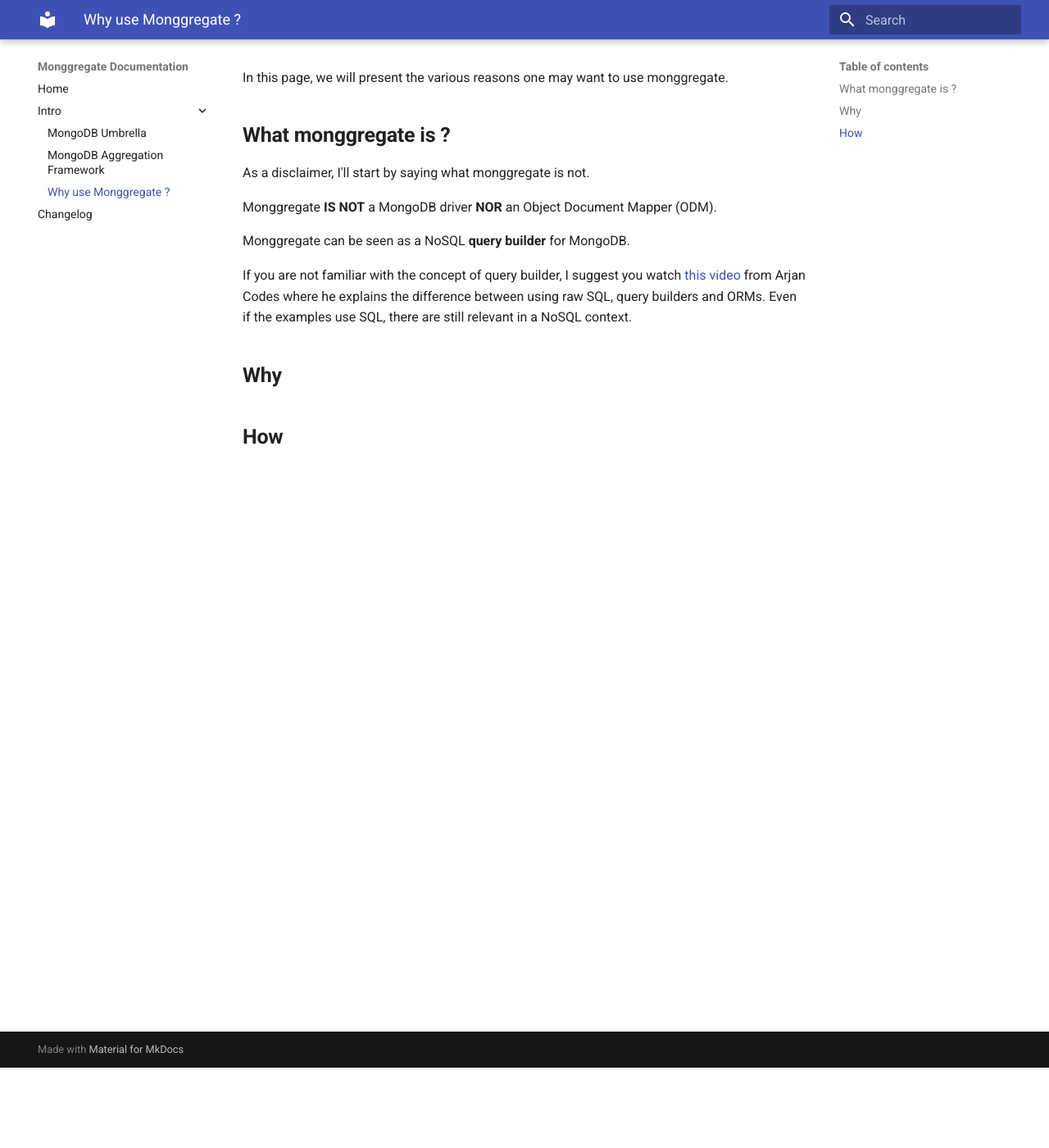
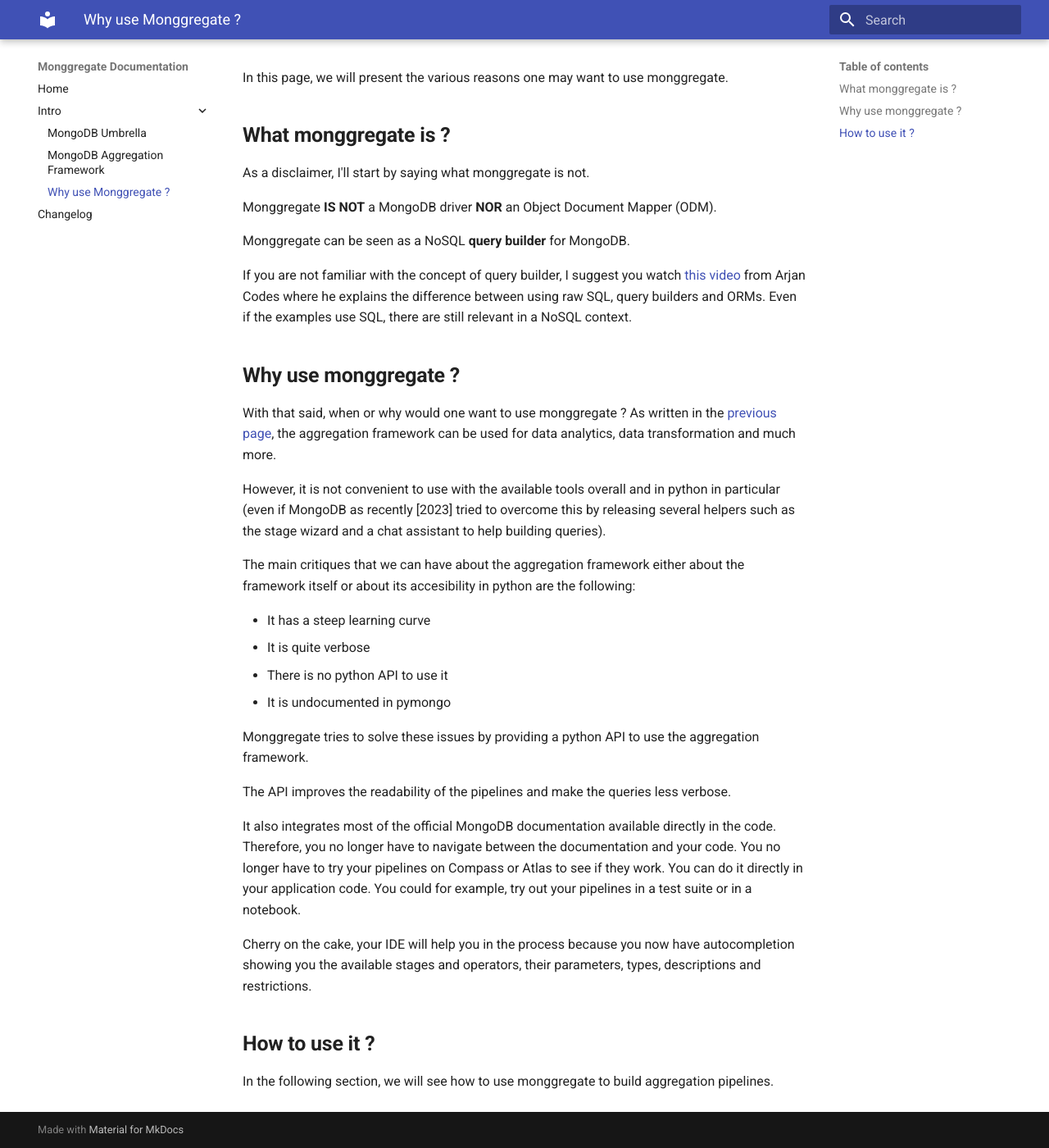
Before and after one commit to VianneyMI/monggregate, an MkDocs documentation site: the page built from docs/intro/why-use-monggregate.md, in a window 1280 px wide and 1400 px high, scrolled down 98 px. Shown: the whole window at 82% size. Built offline with MkDocs 1.6.1 and Material for MkDocs 9.7.7, drawn with Linux system fonts in a browser that asks for light colours.

Commit message:
Why use monggregate

```diff
--- a/docs/intro/why-use-monggregate.md
+++ b/docs/intro/why-use-monggregate.md
@@ -11,6 +11,28 @@
 If you are not familiar with the concept of query builder, I suggest you watch [this video](https://www.youtube.com/watch?v=x1fCJ7sUXCM) from Arjan Codes where he explains the difference between using raw SQL, query builders and ORMs.
 Even if the examples use SQL, there are still relevant in a NoSQL context.
 
-## **Why**
+## **Why use monggregate ?**
 
-## **How**
+With that said, when or why would one want to use monggregate ?
+As written in the [previous page](mongodb-aggregation-framework.md), the aggregation framework can be used for data analytics, data transformation and much more.
+
+However, it is not convenient to use with the available tools overall and in python in particular (even if MongoDB as recently [2023] tried to overcome this by releasing several helpers such as the stage wizard and a chat assistant to help building queries).
+
+The main critiques that we can have about the aggregation framework either about the framework itself or about its accesibility in python are the following:
+
+* It has a steep learning curve
+* It is quite verbose
+* There is no python API to use it
+* It is undocumented in pymongo
+
+Monggregate tries to solve these issues by providing a python API to use the aggregation framework.
+
+The API improves the readability of the pipelines and make the queries less verbose.
+
+It also integrates most of the official MongoDB documentation available directly in the code. Therefore, you no longer have to navigate between the documentation and your code. You no longer have to try your pipelines on Compass or Atlas to see if they work. You can do it directly in your application code. You could for example, try out your pipelines in a test suite or in a notebook.
+
+Cherry on the cake, your IDE will help you in the process because you now have autocompletion showing you the available stages and operators, their parameters, types, descriptions and restrictions.
+
+## **How to use it ?**
+
+In the following section, we will see how to use monggregate to build aggregation pipelines.
```
